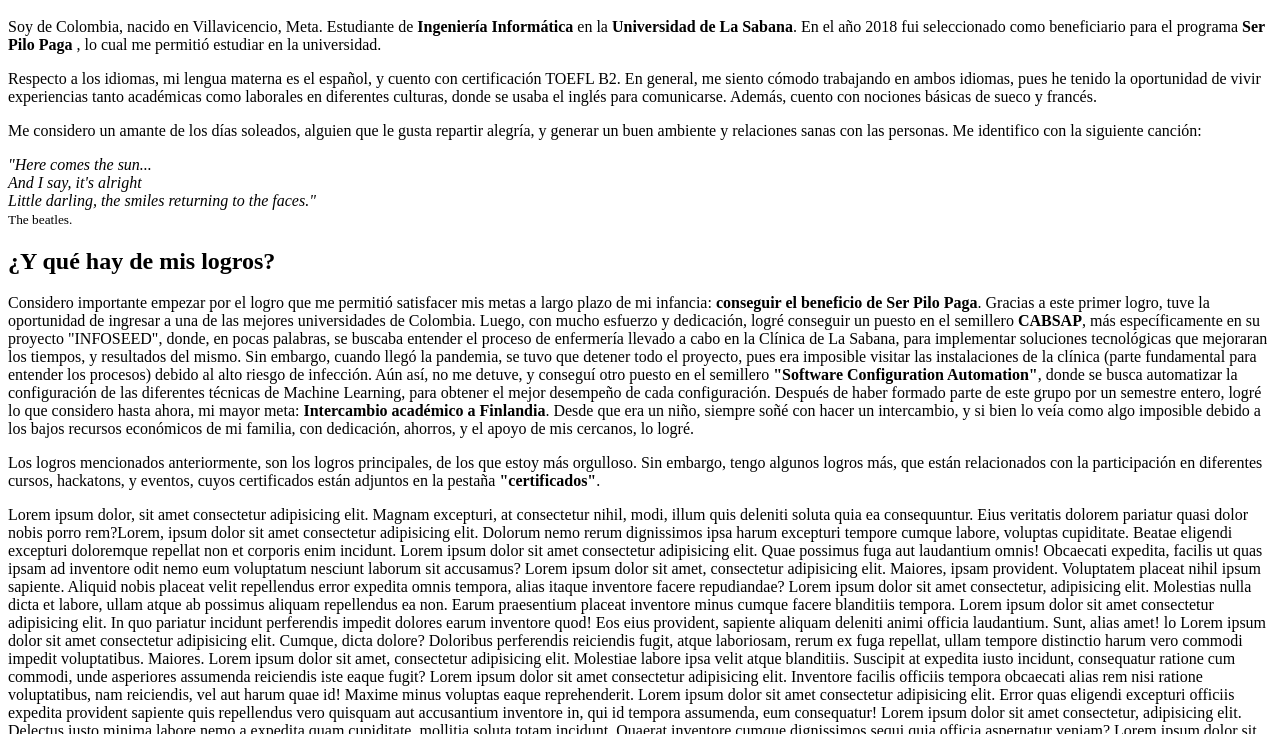
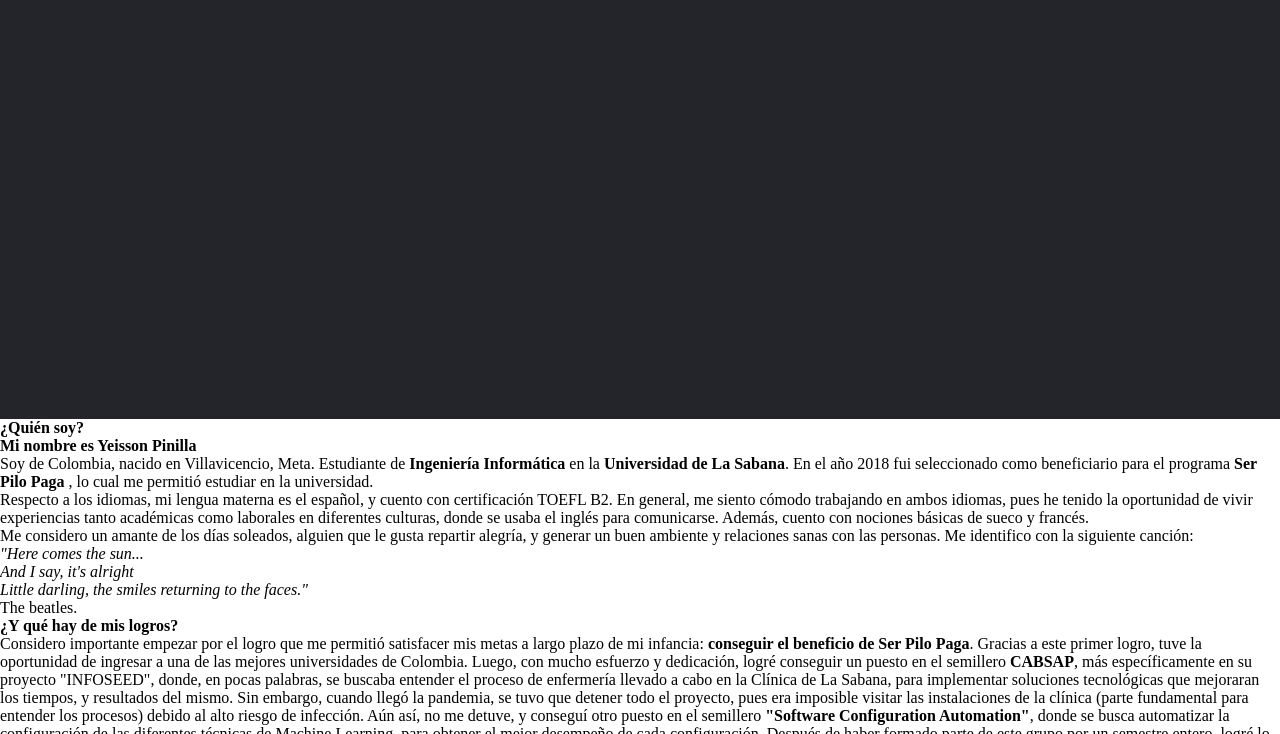
Before and after one commit to yeissonpigo/portafolio, a plain HTML site: page index.html in a window 1280 px wide. Shown: the part 381-1115 px from the top of the page. Drawn offline with Linux system fonts and the light colour scheme.

Commit message:
Updated: On the last pull, the html was looking for the css called styles2_1, but now the css file is called styles2_2. In the pull, we make the html call the new css

```diff
--- a/index.html
+++ b/index.html
@@ -5,7 +5,7 @@
     <meta charset="UTF-8">
     <meta http-equiv="X-UA-Compatible" content="IE=edge">
     <meta name="viewport" content="width=device-width, initial-scale=1.0">
-    <link rel="stylesheet" href="styles2_1.css">
+    <link rel="stylesheet" href="styles2_2.css">
     <link rel="stylesheet" href="https://cdnjs.cloudflare.com/ajax/libs/font-awesome/5.15.3/css/all.min.css"/>
     <title>Prueba Ing. Yeisson Pinilla</title>
 </head>
```
